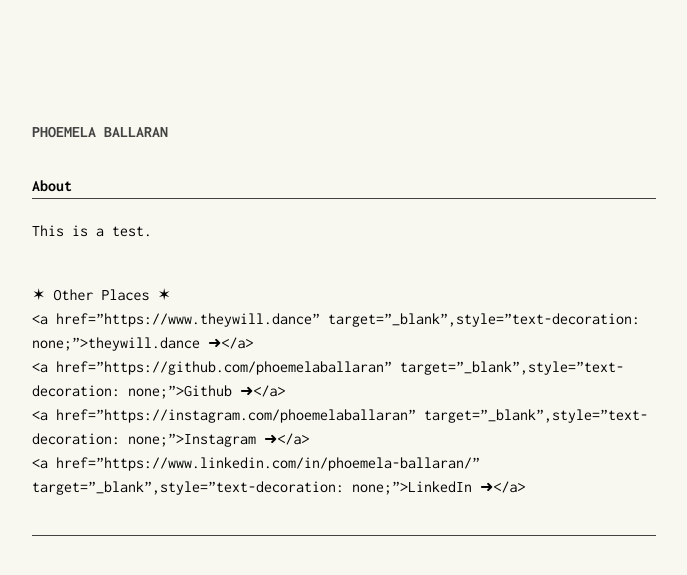
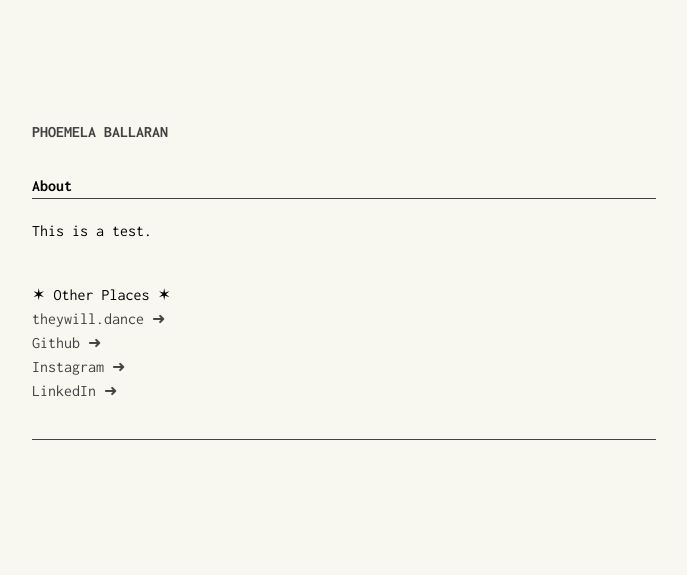
Before and after one commit to comoballar/phoemelaballaran.github.io, a Jekyll site: the page built from about.md, in a window 1280 px wide. Shown: the top 575 px of the page, without its empty margins (88-775 px from the left). Built offline with Jekyll 4.4.1, drawn with Linux system fonts in a browser that asks for light colours.

Commit message:
Update about.md

```diff
--- a/about.md
+++ b/about.md
@@ -7,7 +7,7 @@ permalink: /about/
 This is a test.
 
 <br>✶ Other Places ✶
-<br><a href="https://www.theywill.dance" target="_blank",style="text-decoration: none;">theywill.dance ➜</a>
-<br><a href="https://github.com/phoemelaballaran" target="_blank",style="text-decoration: none;">Github ➜</a>
-<br><a href="https://instagram.com/phoemelaballaran" target="_blank",style="text-decoration: none;">Instagram ➜</a>
-<br><a href="https://www.linkedin.com/in/phoemela-ballaran/" target="_blank",style="text-decoration: none;">LinkedIn ➜</a>
+<br><a href="https://www.theywill.dance" target="_blank" style="text-decoration: none;">theywill.dance ➜</a>
+<br><a href="https://github.com/phoemelaballaran" target="_blank" style="text-decoration: none;">Github ➜</a>
+<br><a href="https://instagram.com/phoemelaballaran" target="_blank" style="text-decoration: none;">Instagram ➜</a>
+<br><a href="https://www.linkedin.com/in/phoemela-ballaran/" target="_blank" style="text-decoration: none;">LinkedIn ➜</a>
```
